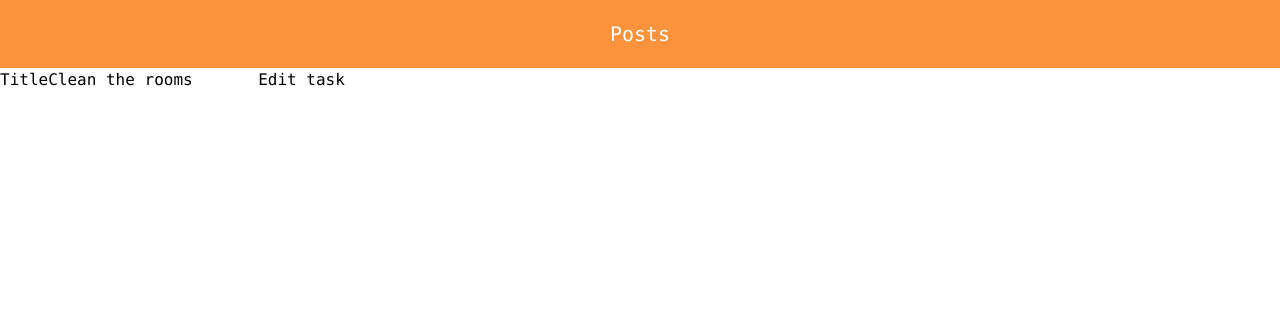
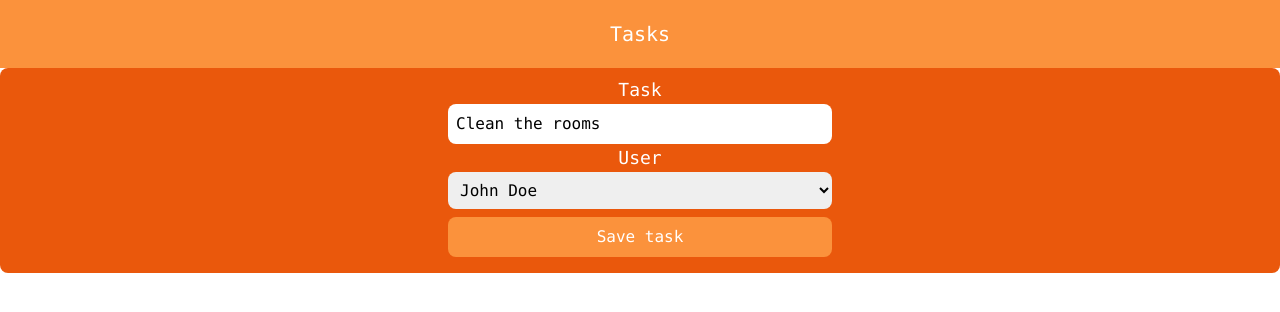
Before and after one commit to doguozcan/assign, a React (Vite) app: page /editTask/1 in a window 1280 px wide. Shown: the top 312 px of the page. Built offline with nearby package versions, Linux system fonts and the light colour scheme; the HTML template or start-up script is replaced by a standard one.

Commit message:
Implement UI enhancements to the edit component

```diff
--- a/src/App.jsx
+++ b/src/App.jsx
@@ -1,5 +1,5 @@
 import { BrowserRouter as Router, Routes, Route } from 'react-router-dom'
-import TasksList from './features/tasks/TasksList'
+import Tasks from './features/tasks/Tasks'
 import Task from './features/tasks/Task'
 import Navbar from './app/Navbar'
 import EditTask from './features/tasks/EditTask'
@@ -9,7 +9,7 @@ export default function App() {
     <Router>
       <Routes>
         <Route path="/" element={<Navbar />}>
-          <Route path="/" element={<TasksList />}></Route>
+          <Route path="/" element={<Tasks />}></Route>
           <Route path="tasks/:taskId" element={<Task />} />
           <Route path="editTask/:taskId" element={<EditTask />} />
         </Route>
--- a/src/app/Navbar.jsx
+++ b/src/app/Navbar.jsx
@@ -5,7 +5,7 @@ const Navbar = () => {
     <div className="font-mono">
       <section className="p-5 bg-orange-400 flex justify-center">
         <Link to="/" className="text-xl text-white">
-          Posts
+          Tasks
         </Link>
       </section>
       <Outlet />
--- a/src/app/store.js
+++ b/src/app/store.js
@@ -1,11 +1,11 @@
 import { configureStore } from '@reduxjs/toolkit'
 
-import tasksReducer from '../features/tasks/taskSlice'
+import tasksSlice from '../features/tasks/tasksSlice'
 import usersSlice from '../features/users/usersSlice'
 
 export default configureStore({
   reducer: {
-    tasks: tasksReducer,
+    tasks: tasksSlice,
     users: usersSlice,
   },
 })
--- a/src/features/tasks/AddTask.jsx
+++ b/src/features/tasks/AddTask.jsx
@@ -1,6 +1,6 @@
 import { useState } from 'react'
 import { useDispatch, useSelector } from 'react-redux'
-import { taskAdded } from './taskSlice'
+import { taskAdded } from './tasksSlice'
 
 const AddTask = () => {
   const [title, setTitle] = useState('')
@@ -33,7 +33,7 @@ const AddTask = () => {
     <div className="flex justify-center p-2 bg-orange-600 rounded-lg">
       <form onSubmit={handleSubmit} className="flex flex-col w-1/2 max-w-sm">
         <label htmlFor="title" className="text-white text-center text-lg">
-          Title
+          Task
         </label>
         <input
           id="title"
--- a/src/features/tasks/EditTask.jsx
+++ b/src/features/tasks/EditTask.jsx
@@ -1,5 +1,5 @@
 import { useDispatch, useSelector } from 'react-redux'
-import { taskUpdated } from './taskSlice'
+import { taskUpdated } from './tasksSlice'
 import { useState } from 'react'
 import { useParams } from 'react-router-dom'
 import { useNavigate } from 'react-router-dom'
@@ -13,24 +13,61 @@ const EditTask = () => {
   )
 
   const [title, setTitle] = useState(task.title)
+  const [userId, setUserId] = useState(task.userId)
+
   const dispatch = useDispatch()
 
+  const users = useSelector((state) => state.users)
+
+  const canSave = title && userId
+
+  const usersOptions = users.map((user) => (
+    <option key={user.id} value={user.id}>
+      {user.name}
+    </option>
+  ))
+
   const onTitleChanged = (e) => setTitle(e.target.value)
+  const onUserChanged = (e) => setUserId(e.target.value)
 
   const handleEdit = (e) => {
     e.preventDefault()
     if (title) {
-      dispatch(taskUpdated({ id: taskId, title }))
+      dispatch(taskUpdated({ id: taskId, title, userId }))
       navigate(`/tasks/${taskId}`)
     }
   }
 
   return (
-    <div>
-      <form onSubmit={handleEdit}>
-        <label htmlFor="title">Title</label>
-        <input id="title" value={title} onChange={onTitleChanged}></input>
-        <button>Edit task</button>
+    <div className="flex justify-center p-2 bg-orange-600 rounded-lg">
+      <form onSubmit={handleEdit} className="flex flex-col w-1/2 max-w-sm">
+        <label htmlFor="title" className="text-white text-center text-lg">
+          Task
+        </label>
+        <input
+          id="title"
+          value={title}
+          onChange={onTitleChanged}
+          className="p-2 rounded-lg outline-none"
+        ></input>
+        <label htmlFor="user" className="text-white text-center text-lg">
+          User
+        </label>
+        <select
+          id="user"
+          value={userId}
+          onChange={onUserChanged}
+          className="p-2 rounded-lg outline-none"
+        >
+          <option value="">select a user</option>
+          {usersOptions}
+        </select>
+        <button
+          disabled={!canSave}
+          className="bg-orange-400 p-2 my-2 rounded-lg disabled:bg-yellow-800 text-white"
+        >
+          Save task
+        </button>
       </form>
     </div>
   )
--- a/src/features/tasks/taskSlice.js
+++ b/src/features/tasks/tasksSlice.js
@@ -85,11 +85,12 @@ const tasksSlice = createSlice({
       },
     },
     taskUpdated(state, action) {
-      const { id, title } = action.payload
+      const { id, userId, title } = action.payload
       const existingTask = state.find((post) => post.id === id)
 
       if (existingTask) {
         existingTask.title = title
+        existingTask.userId = userId
       }
     },
   },
```
Also changed, not shown: src/features/tasks/Tasks.jsx (renamed from src/features/tasks/TasksList.jsx).
